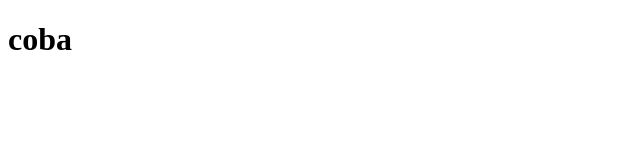
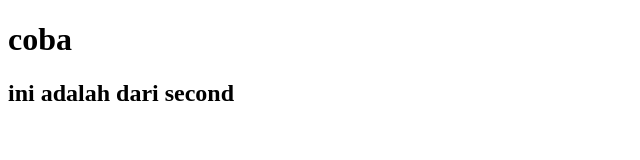
Before and after one commit to feryokta16/latihanGithub, a plain HTML site: page index.html in a window 1280 px wide. Shown: the whole page, without its empty margins (0-640 px from the left). Drawn offline with Linux system fonts and the light colour scheme.

Commit message:
commit to second branch

```diff
--- a/index.html
+++ b/index.html
@@ -7,5 +7,6 @@
   </head>
   <body>
     <h1>coba</h1>
+    <h2>ini adalah dari second</h2>
   </body>
 </html>
```
